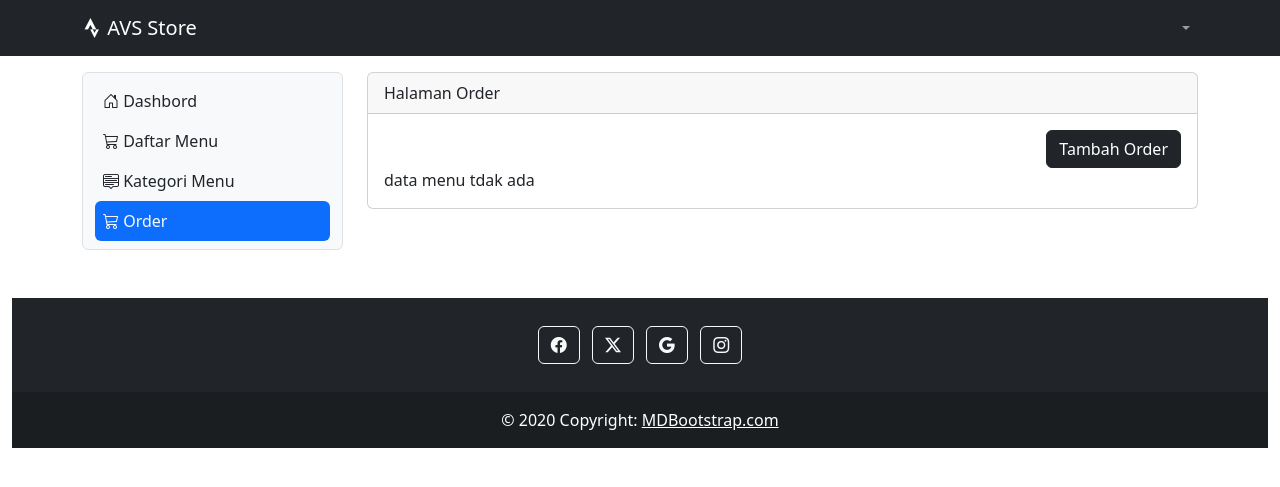
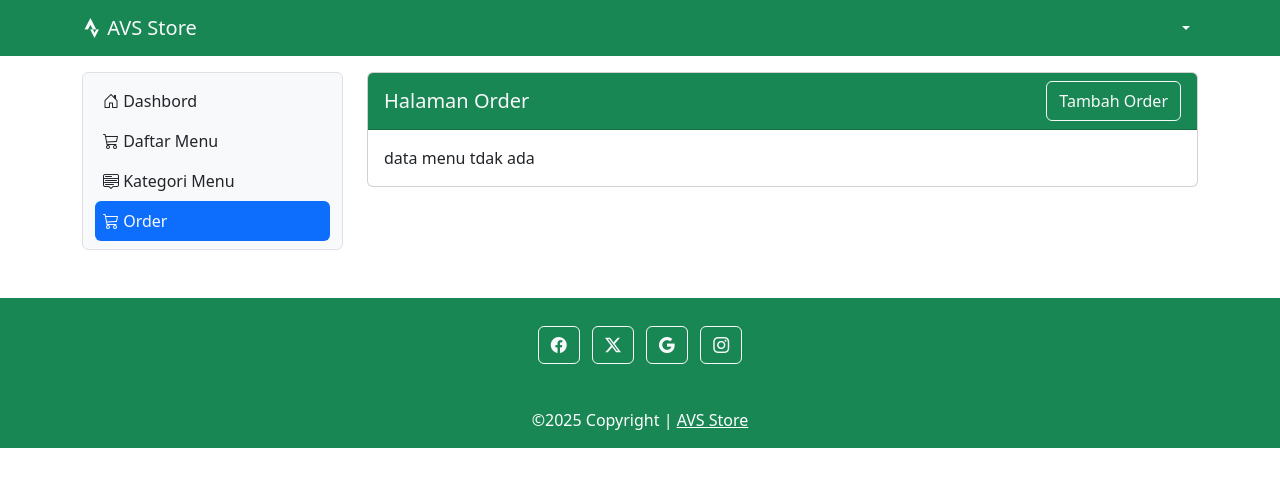
Before and after one commit to nafa13/Transaksi_Elektronik, a PHP site: page /order in a window 1280 px wide. Shown: the top 487 px of the page. Run offline with PHP 8.4, Linux system fonts and the light colour scheme; the visitor is signed in with stand-in values (Sample User, id 1); data that the repository does not hold is empty.

Commit message:
tampilan baru

```diff
--- a/frontend/header.php
+++ b/frontend/header.php
@@ -1,10 +1,10 @@
-<nav class="navbar navbar-expand navbar-dark bg-dark sticky-top">
+<nav class="navbar navbar-expand navbar-success bg-success sticky-top ">
   <div class="container-lg">
-    <a class="navbar-brand" href="."><i class="bi bi-strava"></i> AVS Store</a>
+    <a class="navbar-brand text-light" href="."><i class="bi bi-strava text-light"></i> AVS Store</a>
     <div class="collapse navbar-collapse justify-content-end" id="navbarNavDropdown">
       <ul class="navbar-nav dropdown-menu-end ">
         <li class="nav-item dropdown ">
-          <a class="nav-link dropdown-toggle" href="#" role="button" data-bs-toggle="dropdown" aria-expanded="false">
+          <a class="nav-link dropdown-toggle text-light" href="#" role="button" data-bs-toggle="dropdown" aria-expanded="false">
             <?php echo $hasil['username']; ?>
           </a>
           <ul class="dropdown-menu dropdown-menu-end mt-2">
--- a/frontend/home.php
+++ b/frontend/home.php
@@ -31,7 +31,7 @@
         </button>
       </div>
       <div class="text-center" style="margin-top: 20px;">
-        Selamat Datang Di Website , Selamat Bekerja <i class="bi bi-balloon"></i>
+        Belanja Kebutuhan Menjadi Lebih Mudah Dengan AVS Store! <i class="bi bi-balloon"></i>
       </div>
     </div>
   </div>
--- a/frontend/main.php
+++ b/frontend/main.php
@@ -38,13 +38,13 @@
     </div>
   </div>
   <!-- Remove the container if you want to extend the Footer to full width. -->
-  <div class="container-fluid mt-5">
+  <div class="container-fluid mt-5 bg-success">
 
-    <footer class="footer footer-expend bg-dark text-center text-white">
+    <footer class="footer footer-expend  text-center text-white bg-success">
       <!-- Grid container -->
-      <div class="container p-4 pb-0">
+      <div class="container p-4 pb-0 ">
         <!-- Section: Social media -->
-        <section class="mb-4">
+        <section class="mb-4 ">
           <!-- Facebook -->
           <a class="btn btn-outline-light btn-floating m-1" href="#!" role="button"><i class="fab fa-facebook-f"><i class="bi bi-facebook"></i></i></a>
 
@@ -63,9 +63,9 @@
       <!-- Grid container -->
 
       <!-- Copyright -->
-      <div class="text-center p-3" style="background-color: rgba(0, 0, 0, 0.2);">
-        © 2020 Copyright:
-        <a class="text-white" href="https://mdbootstrap.com/">MDBootstrap.com</a>
+      <div class="text-center bg-success p-3" >
+        ©2025 Copyright |
+        <a class="text-white" href="#">AVS Store</a>
       </div>
       <!-- Copyright -->
     </footer>
--- a/frontend/order.php
+++ b/frontend/order.php
@@ -15,14 +15,15 @@ while ($record = mysqli_fetch_array($query)) {
 ?>
 <div class="col-lg-9 mt-3">
   <div class="card">
-    <div class="card-header">
-      Halaman Order
+    <div class="card-header bg-success text-light justify-content-between d-flex">
+        <h5 class="text-light mt-2">Halaman Order</h5>
+       <button class="btn btn-outline-light" data-bs-toggle="modal" data-bs-target="#modaltambahuser"> Tambah Order</button>
     </div>
     <div class="card-body">
       <div class="row">
-        <div class="col d-flex justify-content-end">
-          <button class="btn btn-dark" data-bs-toggle="modal" data-bs-target="#modaltambahuser"> Tambah Order</button>
-        </div>
+
+
+
       </div>
       <!-- Modal tambah order-->
       <div class="modal fade" id="modaltambahuser" tabindex="-1" aria-labelledby="exampleModalLabel" aria-hidden="true">
--- a/frontend/sidebar.php
+++ b/frontend/sidebar.php
@@ -4,7 +4,7 @@
             <button class="navbar-toggler" type="button" data-bs-toggle="offcanvas" data-bs-target="#offcanvasNavbar" aria-controls="offcanvasNavbar" aria-label="Toggle navigation">
               <span class="navbar-toggler-icon"></span>
             </button>
-            <div class="offcanvas offcanvas-start" tabindex="-1" id="offcanvasNavbar" aria-labelledby="offcanvasNavbarLabel" style="width: 250px;">
+            <div class="offcanvas offcanvas-start bg-success" tabindex="-1" id="offcanvasNavbar" aria-labelledby="offcanvasNavbarLabel" style="width: 250px;">
               <div class="offcanvas-header">
                 <h5 class="offcanvas-title" id="offcanvasNavbarLabel">Offcanvas</h5>
                 <button type="button" class="btn-close" data-bs-dismiss="offcanvas" aria-label="Close"></button>
```
Also changed, not shown: frontend/user.php (+5 -6 lines).
